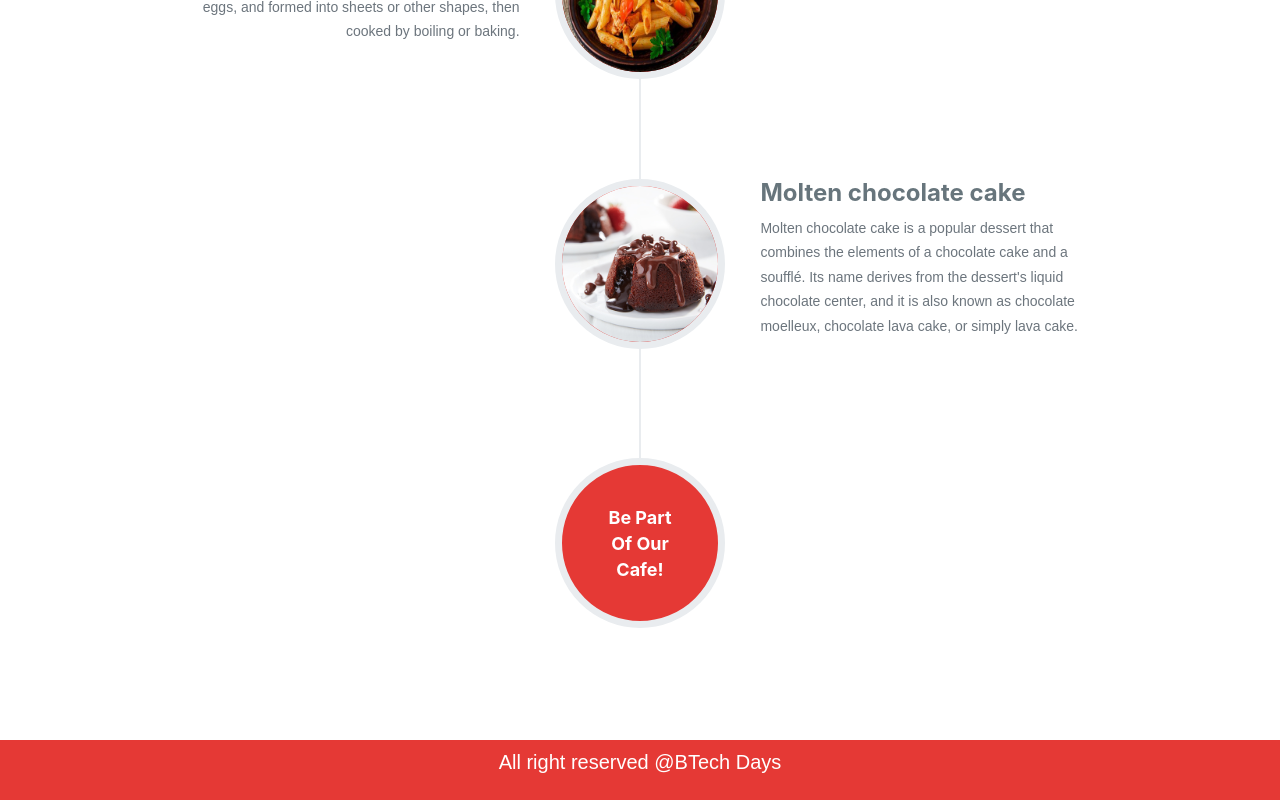
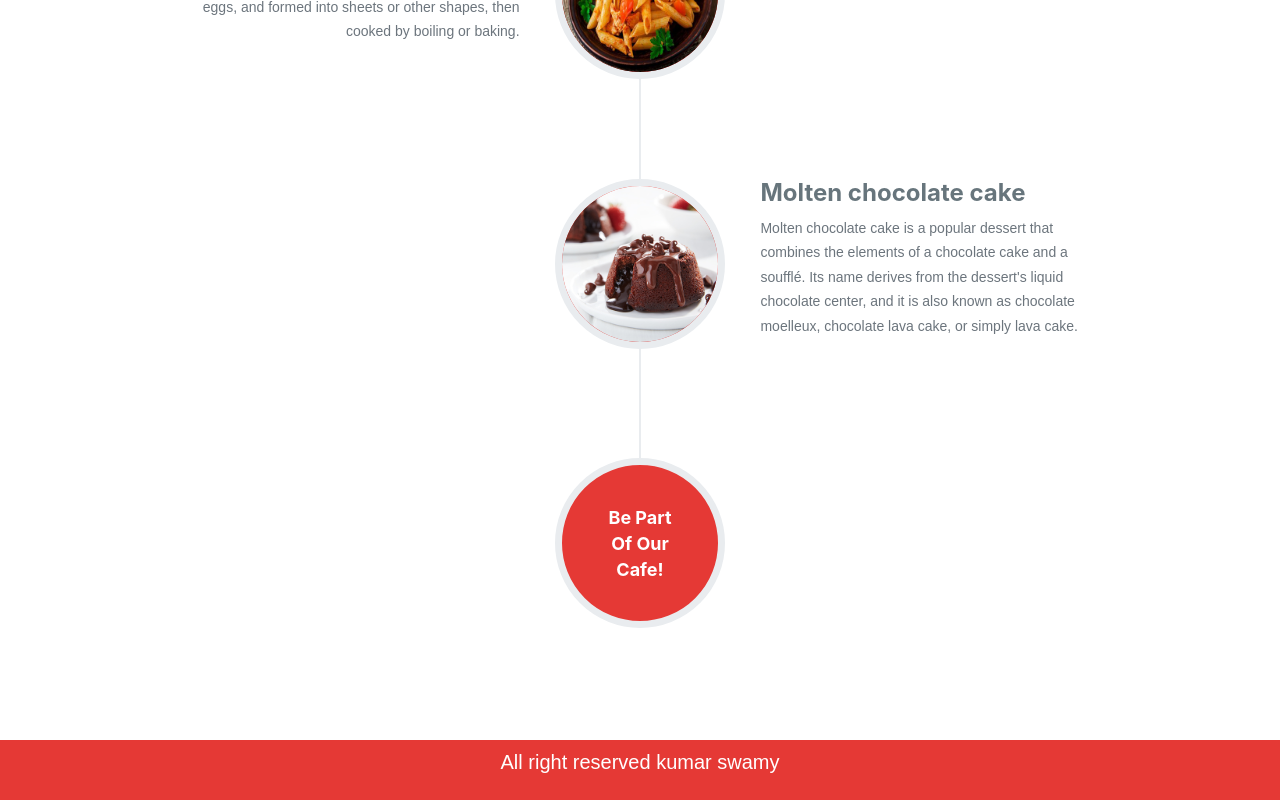
Before and after one commit to kumarswamy2025/Cafe-Management-System, an Angular app in the folder frontend/: page / in a window 1280 px wide. Shown: the part 1625-2425 px from the top of the page. Built offline with nearby package versions, Linux system fonts and the light colour scheme.

Commit message:
home component is updated

```diff
--- a/frontend/src/app/home/home.component.html
+++ b/frontend/src/app/home/home.component.html
@@ -11,5 +11,5 @@
   </nav>
 </div>
 <div class="footer" id="signup">
-  <h2>All right reserved @BTech Days</h2>
+  <h2>All right reserved kumar swamy</h2>
 </div>
```
